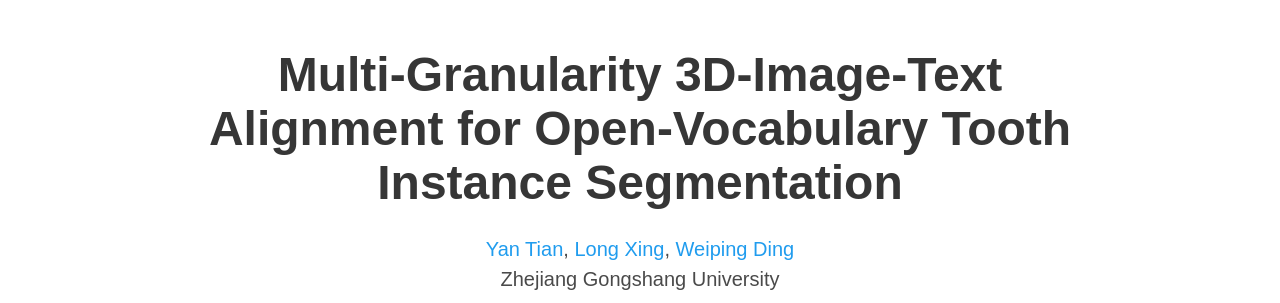
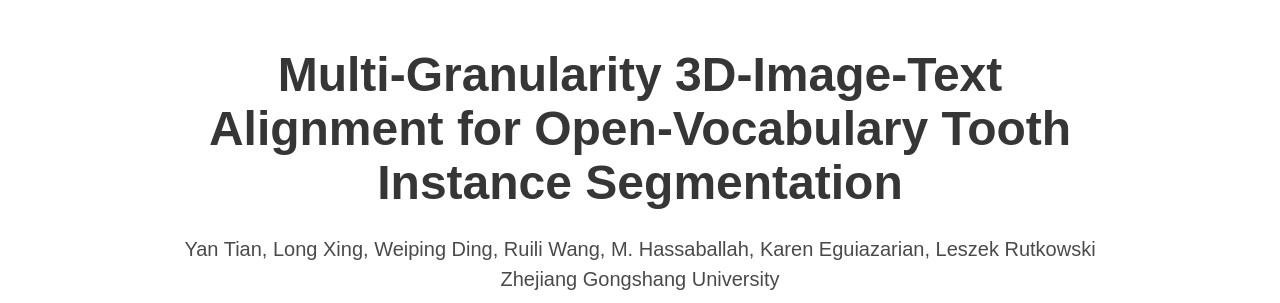
Before and after one commit to messeyAmumu/RankSAM, a plain HTML site: page index.html in a window 1280 px wide. Shown: the top 303 px of the page. Drawn offline with nearby package versions, Linux system fonts and the light colour scheme; some icons are missing; a web font is replaced by a local one.

Commit message:
Update index.html

```diff
--- a/index.html
+++ b/index.html
@@ -24,7 +24,7 @@
   <meta name="viewport" content="width=device-width, initial-scale=1">
 
 
-  <title>Multi-Granularity 3D-Image-Text Alignment for Open-Vocabulary Tooth Instance Segmentation</title>
+  <title>RankSAM: Lightweight Adapters and Prompt Generation in Zero-Shot Semantic Segmentation</title>
   <link rel="icon" type="image/x-icon" href="static/images/favicon.ico">
   <link href="https://fonts.googleapis.com/css?family=Google+Sans|Noto+Sans|Castoro"
   rel="stylesheet">
@@ -55,14 +55,14 @@
             <h1 class="title is-1 publication-title">Multi-Granularity 3D-Image-Text Alignment for Open-Vocabulary Tooth Instance Segmentation</h1>
             <div class="is-size-5 publication-authors">
               <!-- Paper authors -->
-              <!-- Yan Tian, Long Xing, Weiping Ding, Ruili Wang, M. Hassaballah, Karen Eguiazarian, Leszek Rutkowski -->
-              <span class="author-block">
+              Yan Tian, Long Xing, Weiping Ding, Ruili Wang, M. Hassaballah, Karen Eguiazarian, Leszek Rutkowski
+              <!-- <span class="author-block">
                 <a href="https://scholar.google.com/citations?hl=en&user=BB2GTFoAAAAJ" target="_blank">Yan Tian</a>,</span>
                 <span class="author-block">
                   <a href="https://github.com/longxinglx" target="_blank">Long Xing</a>,</span>
                   <span class="author-block">
                     <a href="https://sites.google.com/view/weipingding" target="_blank">Weiping Ding</a>
-                  </span>
+                  </span> -->
                   </div>
 
                   <div class="is-size-5 publication-authors">
```
